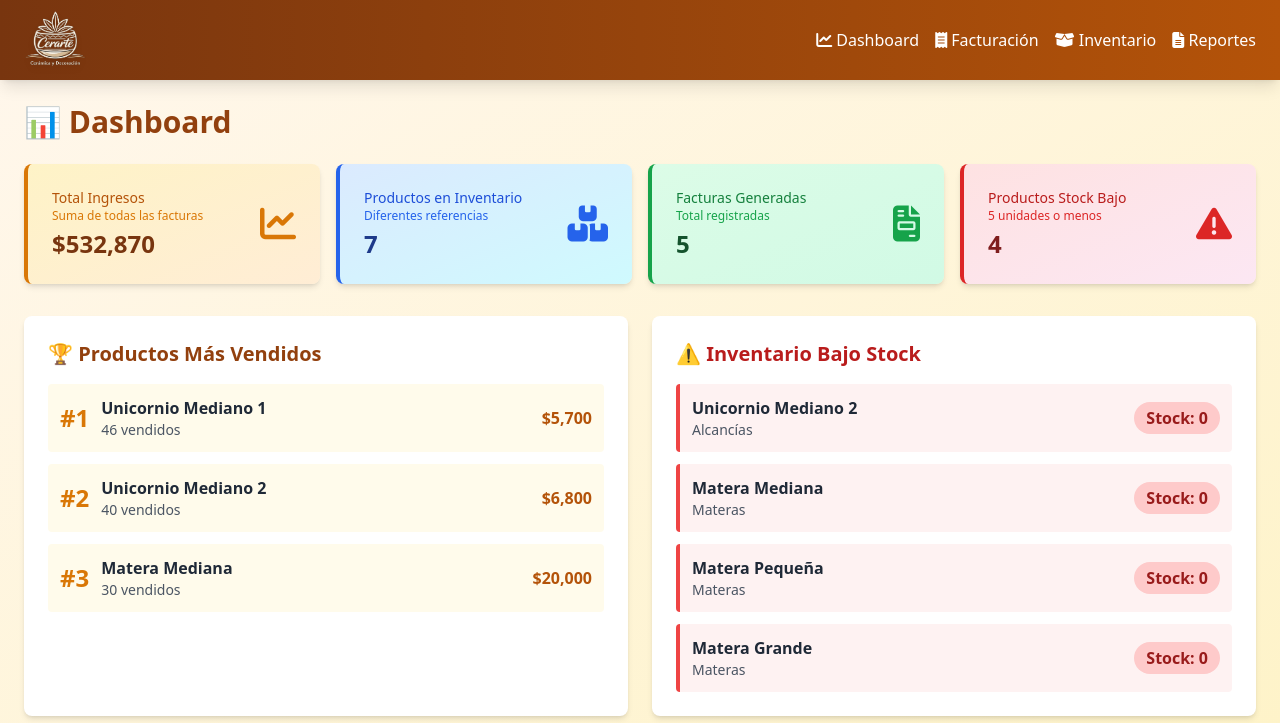
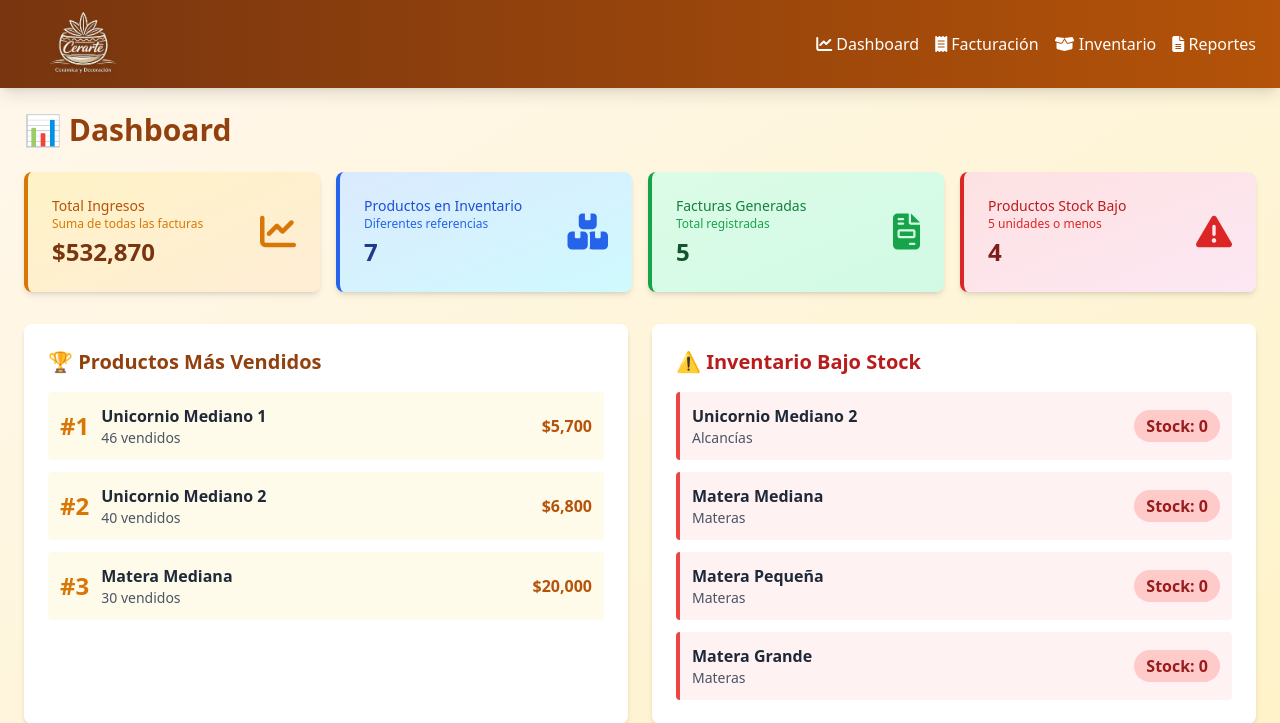
Before and after one commit to BrigitheCarolina022/Cerarte, a Flask app: page /dashboard in a window 1280 px wide. Shown: the top 723 px of the page. Run offline with Flask 3, Linux system fonts and the light colour scheme; data comes from the database, SQL or seed files in the repository; some libraries are stand-ins or nearby versions.

Commit message:
arreglos

```diff
--- a/templates/base.html
+++ b/templates/base.html
@@ -22,8 +22,8 @@
       <a href="/dashboard" class="flex items-center">
         <img src="/static/img/logo_cerarte.png"
              alt="Cerarte"
-             class="h-16 w-auto object-contain drop-shadow-md"
-             style="">
+             class="w-auto object-contain drop-shadow-md"
+             style="height: 72px; width: 120px; object-fit: contain;"
       </a>
 
       <!-- MENÚ -->
```
